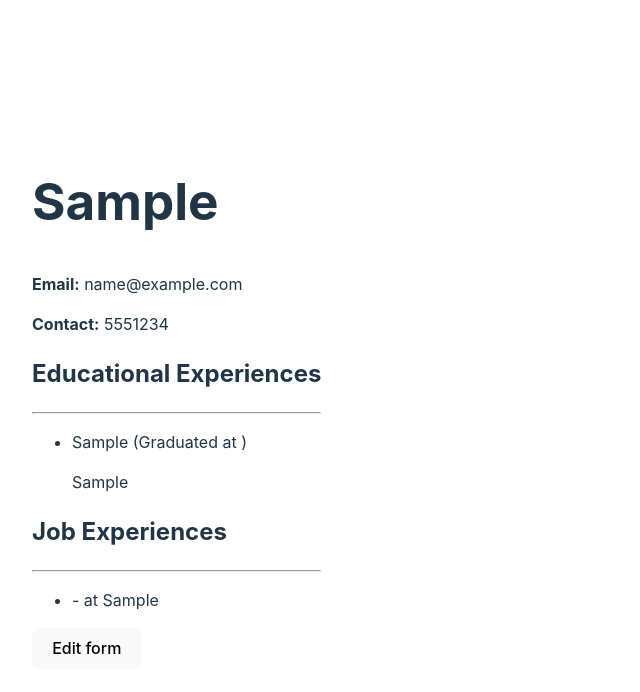
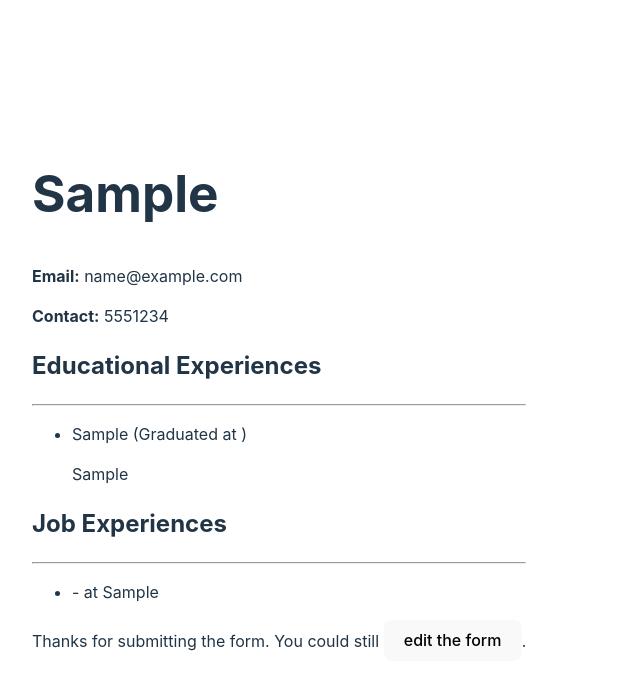
Before and after one commit to ls1955/react-cv-form, a React (Vite) app: page / in a window 1280 px wide. Both pictures are taken after typing "Sample", "name@example.com", "5551234", "Sample", "Sample", "Sample" into the empty fields and a click on the button "Submit". Shown: the top 692 px of the page, without its empty margins (0-640 px from the left). Built offline with nearby package versions, Linux system fonts and the light colour scheme.

Commit message:
Include bottom text

```diff
--- a/src/components/CVForm.jsx
+++ b/src/components/CVForm.jsx
@@ -169,7 +169,11 @@ function CVFormResult({ info, eduExps, jobExps, onEdit }) {
           </li>
         </ul>
       </section>
-      <button onClick={handleEdit}>Edit form</button>
+
+      <p>
+        Thanks for submitting the form. You could still{" "}
+        <button onClick={handleEdit}>edit the form</button>.
+      </p>
     </div>
   );
 }
```
